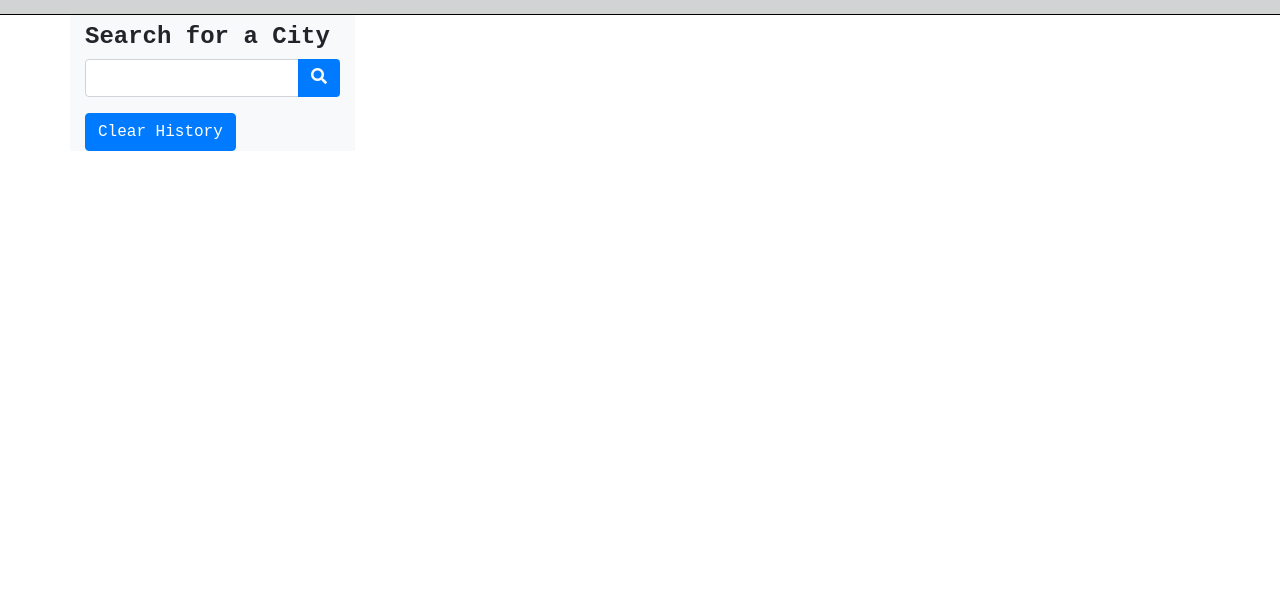
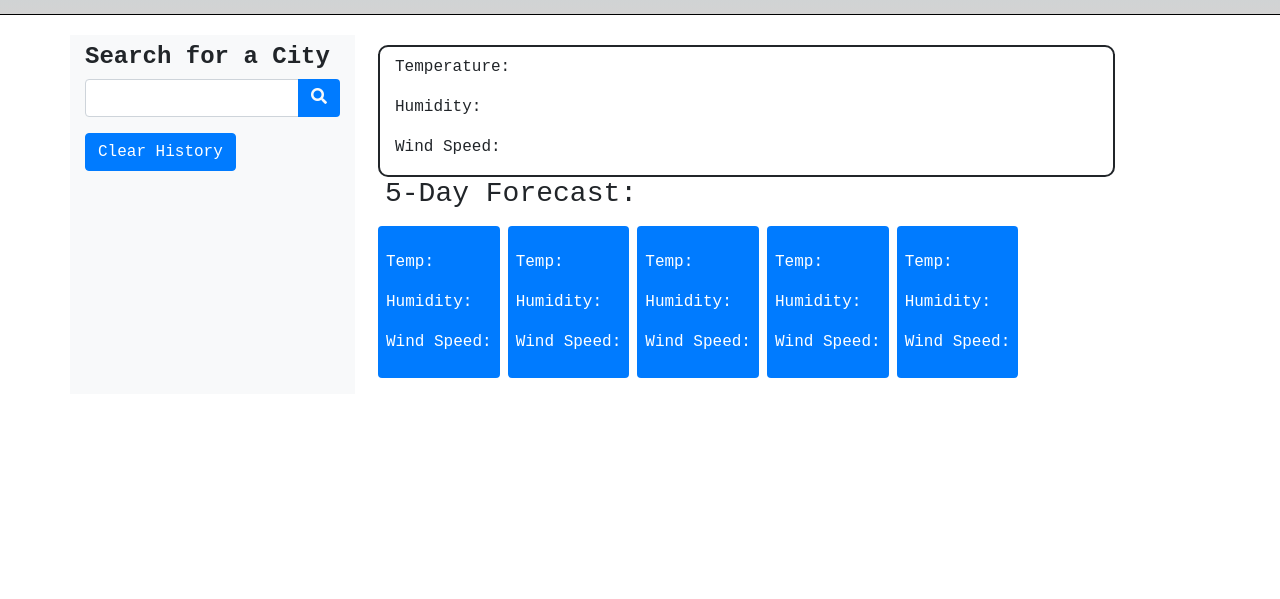
Before and after one commit to JYK33/creating-a-weatherapp, a plain HTML site: page index.html in a window 1280 px wide. Shown: the part 201-800 px from the top of the page. Drawn offline with nearby package versions, Linux system fonts and the light colour scheme.

Commit message:
finished up the hmtl and made some style changes in the css

```diff
--- a/assets/style.css
+++ b/assets/style.css
@@ -10,8 +10,15 @@
     border-bottom: 0.5px solid black;
     padding-top: 20px;
     padding-bottom: 9px;
+    margin-bottom: 20px;
 }
 #searchBar {
     padding-top: 8px;
     font-weight: bold;
 }
+
+#current-w-container {
+    border: 2px solid;
+    border-radius: 10px;
+    margin-top: 10px;
+}
--- a/index.html
+++ b/index.html
@@ -25,7 +25,7 @@
 <body>
     <header id="jumbotron" >
         <h1 class="display-4">Weather Dashboard</h1>
-        <p class="h3">Search a City to See the 7 Day Weather Forecast <i class='fas fa-cloud-sun-rain' style='font-size:24px'></i></p>
+        <p class="h3">Search a City to See the 5 Day Weather Forecast <i class='fas fa-cloud-sun-rain' style='font-size:24px'></i></p>
         <p id="currentDay" class="h4"></p>
         <p id="currentTime" class="h5"></p>
 
@@ -42,11 +42,64 @@
                   <button class="btn bg-primary text-light" id="search-button"><i class="fa fa-search"></i></button>
                 </div>
             </div>
-         <!-- section for seatch city history -->
+         <!-- section for search city history -->
           <button class="btn btn-primary" type="button" id="clear-history">Clear History</button>
           <ul class="list-group">
 
           </ul>
+        </div>
+        <div class="col-sm-8">
+          <div class="row ml-2" id="current-w-container">
+            <div class="col-sm-12" id="current-weather">
+              <h3 class="city-name mb-1 mt-2 bolder" id="current-city"></h3>
+              <p>Temperature: <span class="current" id="temperature"></span></p>
+              <p>Humidity:<span class="current" id="humidity"></span></p>
+              <p>Wind Speed:<span class="current" id="wind-speed"></span></p>
+            </div>
+          </div>
+          <!-- Row for future data to be stored here -->
+          <div class="col-sm-12" id="future-weather">
+            <h3>5-Day Forecast:</h3>
+            <div class="row text-light">
+              <div class="col-sm-2 bg-primary forecast text-white ml-2 mb-3 p-2 mt-2 rounded">
+                <p id="fDate0"></p>
+                <p id="fImg0"></p>
+                <p>Temp:<span id="fTemp0"></span></p>
+                <p>Humidity:<span id="fHumidity0"></span></p>
+                <p>Wind Speed:<span id="fWind0"></span></p>
+              </div>
+
+              <div class="col-sm-2 bg-primary forecast text-white ml-2 mb-3 p-2 mt-2 rounded">
+                <p id="fDate1"></p>
+                <p id="fImg1"></p>
+                <p>Temp: <span id="fTemp1"></span></p>
+                <p>Humidity: <span id="fHumidity1"></span></p>
+                <p>Wind Speed: <span id="fWind1"></span></p>
+              </div>
+              <div class="col-sm-2 bg-primary forecast text-white ml-2 mb-3 p-2 mt-2 rounded">
+                <p id="fDate2"></p>
+                <p id="fImg2"></p>
+                <p>Temp: <span id="fTemp2"></span></p>
+                <p>Humidity: <span id="fHumidity2"></span></p>
+                <p>Wind Speed: <span id="fWind2"></span></p>
+              </div>
+              <div class="col-sm-2 bg-primary forecast text-white ml-2 mb-3 p-2 mt-2 rounded">
+                <p id="fDate3"></p>
+                <p id="fImg3"></p>
+                <p>Temp: <span id="fTemp3"></span></p>
+                <p>Humidity: <span id="fHumidity3"></span></p>
+                <p>Wind Speed: <span id="fWind3"></span></p>
+              </div>
+              <div class="col-sm-2 bg-primary forecast text-white ml-2 mb-3 p-2 mt-2 rounded">
+                <p id="fDate4"></p>
+                <p id="fImg4"></p>
+                <p>Temp: <span id="fTemp4"></span></p>
+                <p>Humidity: <span id="fHumidity4"></span></p>
+                <p>Wind Speed: <span id="fWind4"></span></p>
+              </div>
+
+            </div>
+          </div>
         </div>
 
 
```
Also changed, not shown: assets/script.js (line endings or trailing spaces).
